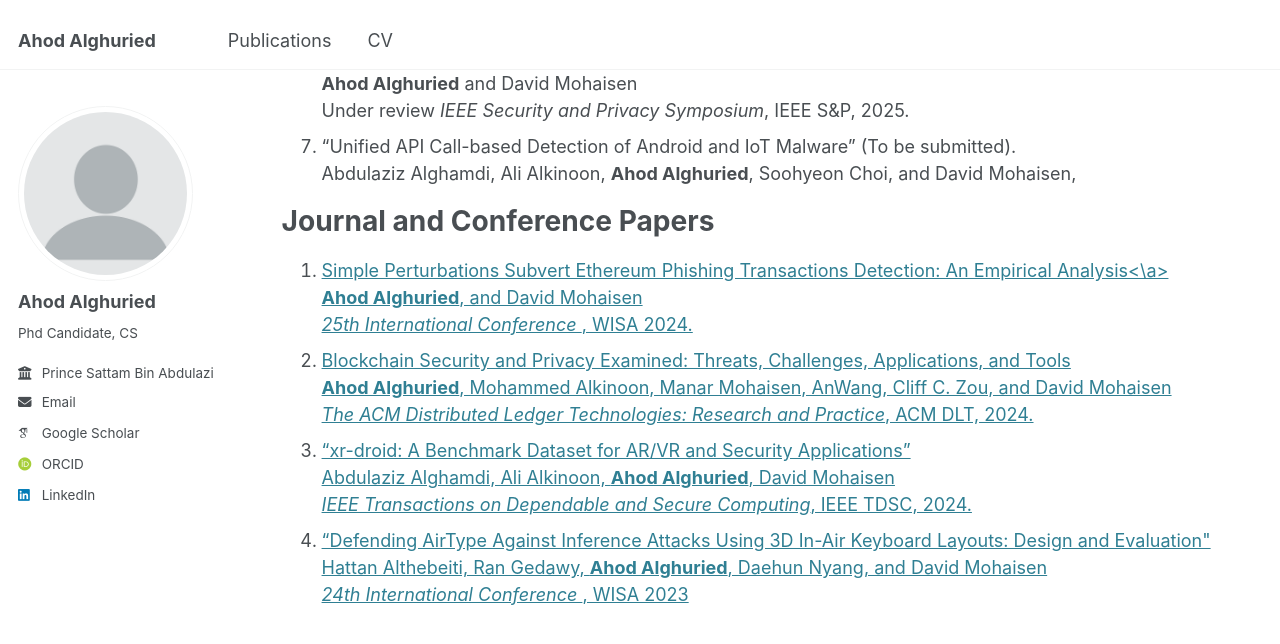
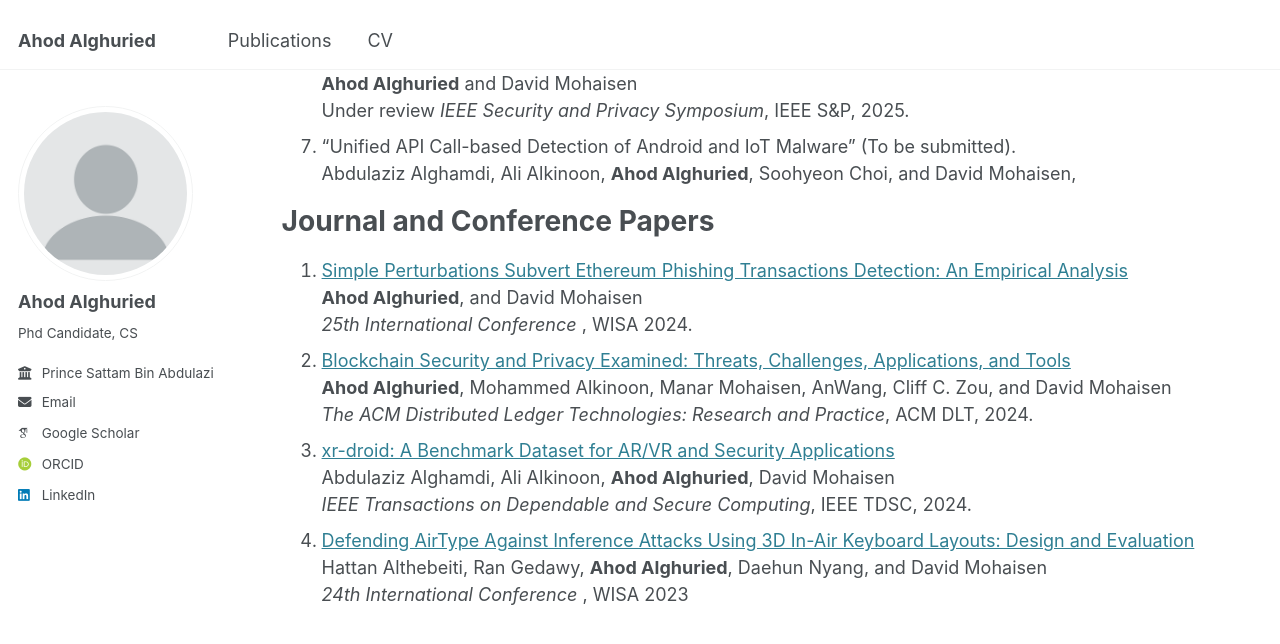
Before and after one commit to alghuried-ahod/Ahod-Alghuried, a Jekyll site: the page built from _pages/publications.html, in a window 1280 px wide and 900 px high, scrolled down 688 px. Shown: the top 644 px of the window. Built offline with Jekyll 4.4.1, drawn with Linux system fonts in a browser that asks for light colours; some web fonts are replaced; part of the change alters nothing that is shown.

```diff
--- a/_pages/publications.html
+++ b/_pages/publications.html
@@ -64,20 +64,20 @@ author_profile: true
 
 <ol>
   <li>
-    <a href="https://arxiv.org/abs/2408.03441" target="_blank" rel="noopener noreferrer">Simple Perturbations Subvert Ethereum Phishing Transactions Detection: An Empirical Analysis<\a><br>
+    <a href="https://arxiv.org/abs/2408.03441" target="_blank" rel="noopener noreferrer">Simple Perturbations Subvert Ethereum Phishing Transactions Detection: An Empirical Analysis </a><br>
     <strong>Ahod Alghuried</strong>, and David Mohaisen <br>
      <i>25th International Conference </i>, WISA 2024.
   </li>
 
   <li>
 
-    Blockchain Security and Privacy Examined: Threats, Challenges, Applications, and Tools<br>
+    <a href="https://davidmohaisen.github.io/files/cst-bc24.pdf" target="_blank" rel="noopener noreferrer">Blockchain Security and Privacy Examined: Threats, Challenges, Applications, and Tools</a> <br>
     <strong>Ahod Alghuried</strong>, Mohammed Alkinoon, Manar Mohaisen, AnWang, Cliff C. Zou, and David Mohaisen<br>
     <i>The ACM Distributed Ledger Technologies: Research and Practice</i>, ACM DLT, 2024.
   </li>
     <li>
 
-    “xr-droid: A Benchmark Dataset for AR/VR and Security Applications”<br>
+   <a href="https://www.computer.org/csdl/journal/tq/5555/01/10631657/1ZfjoMU9g8o" target="_blank" rel="noopener noreferrer"> xr-droid: A Benchmark Dataset for AR/VR and Security Applications</a><br>
     Abdulaziz Alghamdi, Ali Alkinoon, <strong>Ahod Alghuried</strong>, David Mohaisen<br>
     <i>IEEE Transactions on Dependable and Secure Computing</i>, IEEE TDSC, 2024.
 
@@ -85,7 +85,7 @@ author_profile: true
 
   <li>
 
-    “Defending AirType Against Inference Attacks Using 3D In-Air Keyboard Layouts: Design and Evaluation"<br>
+    <a href="https://dl.acm.org/doi/10.1007/978-981-99-8024-6_13" target="_blank" rel="noopener noreferrer"> Defending AirType Against Inference Attacks Using 3D In-Air Keyboard Layouts: Design and Evaluation</a><br>
     Hattan Althebeiti, Ran Gedawy, <strong>Ahod Alghuried</strong>, Daehun Nyang, and David Mohaisen<br>
   <i> 24th International Conference </i>, WISA 2023
   </li>
```
